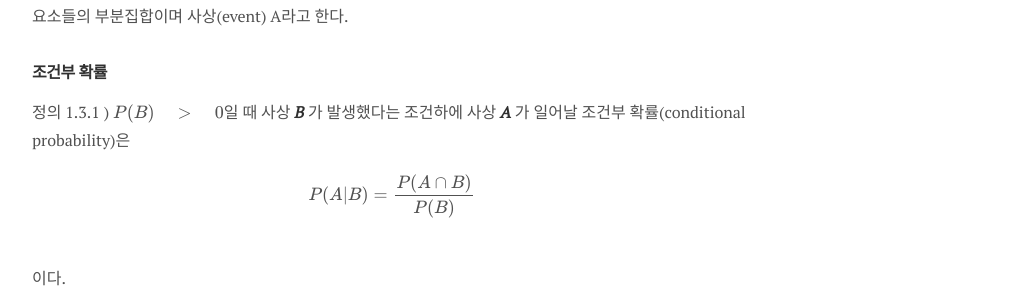
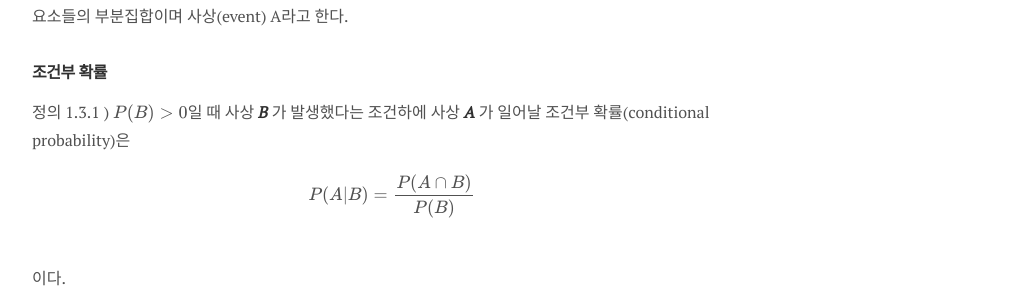
Before and after one commit to jin717/jin717.github.io, a Jekyll site: the page built from _posts/2019-10-10-수리통계학(1).md, in a window 1280 px wide and 1025 px high. Shown: the part 402-696 px from the top of the window, without its empty margins (248-1276 px from the left). Built offline with Jekyll 4.4.1, drawn with Linux system fonts in a browser that asks for light colours; nearby versions of some CDN libraries; formulas are drawn with MathJax 3; comment, search, counter and statistics services are not loaded.

Commit message:
update 수리통계학(1)

```diff
--- a/_posts/2019-10-10-수리통계학(1).md
+++ b/_posts/2019-10-10-수리통계학(1).md
@@ -18,6 +18,6 @@ _**S**_ 의 부분집합 _**A**_ 는 _**S**_ 내에 있는 요소들의 부분
 
 #### 조건부 확률
 
-정의 1.3.1 ) $$ P(B)\quad>\quad0 $$일 때 사상 _**B**_ 가 발생했다는 조건하에 사상 _**A**_ 가 일어날 조건부 확률(conditional probability)은 <br />
+정의 1.3.1 ) $$ P(B) > 0 $$일 때 사상 _**B**_ 가 발생했다는 조건하에 사상 _**A**_ 가 일어날 조건부 확률(conditional probability)은 <br />
 <center>$$ P(A|B)=\frac { P(A\cap B) }{ P(B) } $$ </center><br>
 이다.
```
